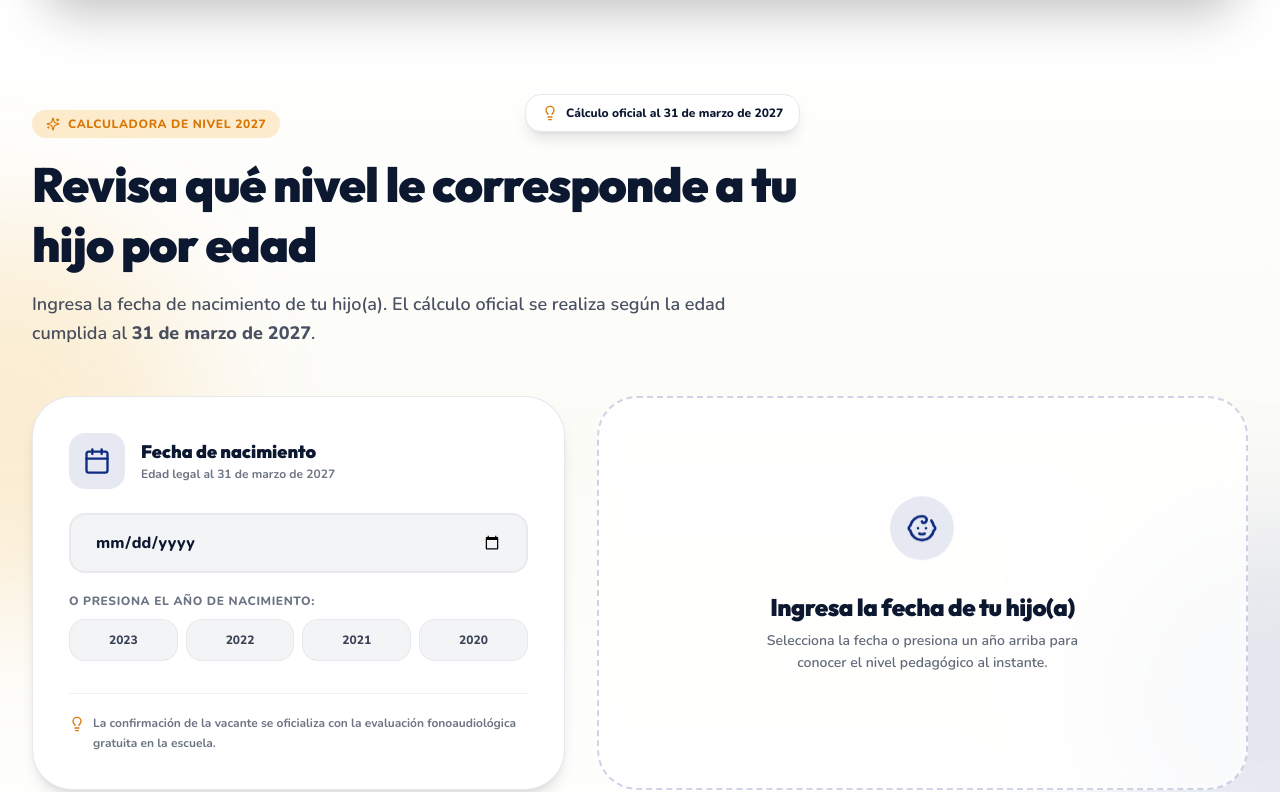
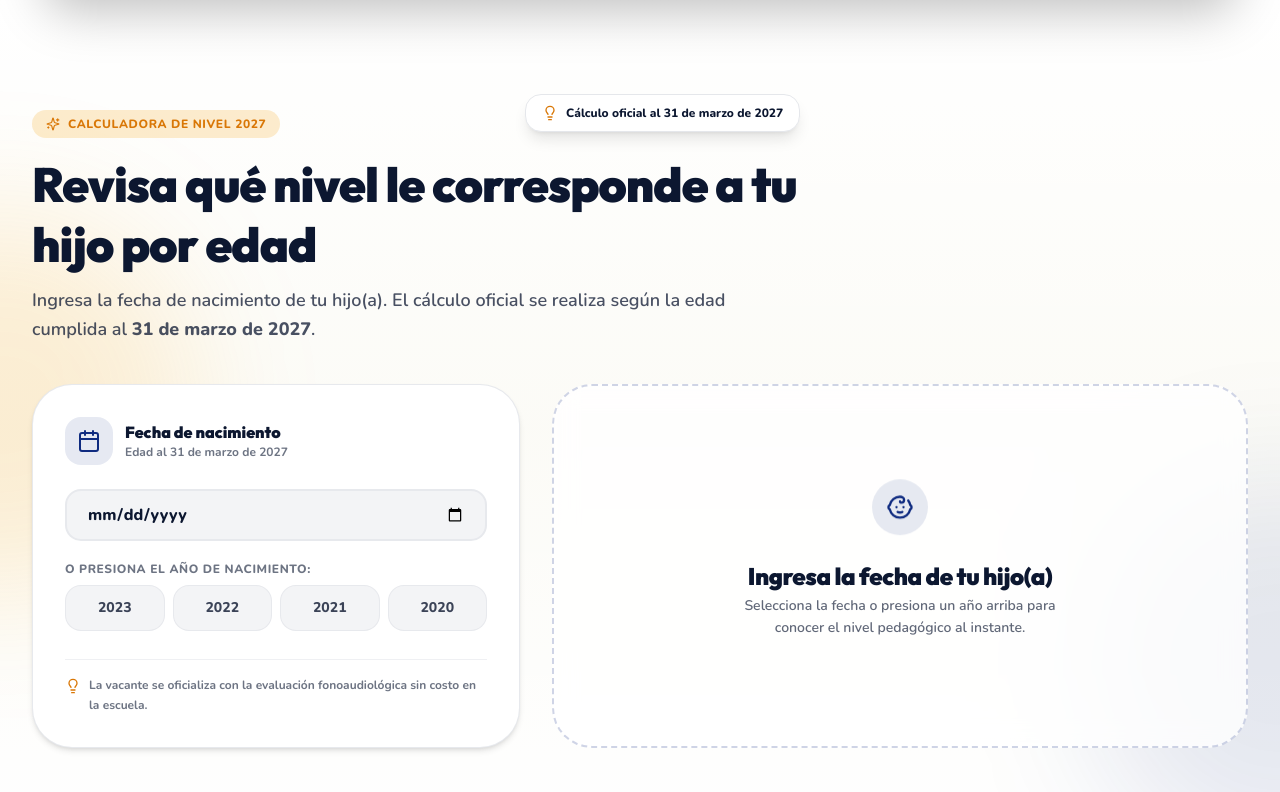
Before and after one commit to barvaro0411/escuelitas_ruth, a Next.js app: page / in a window 1280 px wide. Shown: the part 1494-2286 px from the top of the page. Built offline with nearby package versions, Linux system fonts and the light colour scheme.

Commit message:
fix(ui): solucionar desbordamiento horizontal y ajustar calculadora al 100% en pantallas móviles

```diff
--- a/src/components/sections/AgeCalculator.tsx
+++ b/src/components/sections/AgeCalculator.tsx
@@ -90,7 +90,7 @@ function calculateEligibility(dateStr: string): CalculationResult | null {
   if (age < 3) {
     return {
       status: "too_young",
-      levelName: "Menor de 3 años al 31 de marzo",
+      levelName: "Menor de 3 años",
       icon: Baby,
       description:
         "Al 31 de marzo de 2027 tendrá menos de 3 años. Puedes escribirnos para recibir orientación para los próximos periodos.",
@@ -103,7 +103,7 @@ function calculateEligibility(dateStr: string): CalculationResult | null {
 
   return {
     status: "too_old",
-    levelName: "Edad superior al nivel Kínder",
+    levelName: "Mayor de 5 años 11 meses",
     icon: GraduationCap,
     description:
       "Al 31 de marzo de 2027 tendrá 6 años o más. Podemos orientarte con alternativas para educación básica regular con PIE.",
@@ -128,30 +128,30 @@ export default function AgeCalculator() {
   const whatsappUrl = result ? buildWhatsAppUrl(whatsappMessage) : "#";
 
   return (
-    <section className="relative overflow-hidden border-b border-border bg-gradient-to-b from-white via-surface-yellow/30 to-white py-14 sm:py-20 md:py-28">
-      {/* Elementos decorativos de fondo */}
-      <div className="absolute top-1/4 left-0 h-72 w-72 sm:h-96 sm:w-96 rounded-full bg-brand-yellow/15 blur-3xl -translate-x-1/2 pointer-events-none" />
-      <div className="absolute bottom-0 right-0 h-72 w-72 sm:h-96 sm:w-96 rounded-full bg-primary/10 blur-3xl translate-x-1/2 pointer-events-none" />
+    <section className="relative w-full max-w-full overflow-hidden border-b border-border bg-gradient-to-b from-white via-surface-yellow/30 to-white py-12 sm:py-20 md:py-28">
+      {/* Elementos decorativos de fondo con overflow controlado */}
+      <div className="absolute top-1/4 left-0 h-64 w-64 sm:h-96 sm:w-96 rounded-full bg-brand-yellow/15 blur-3xl -translate-x-1/2 pointer-events-none" />
+      <div className="absolute bottom-0 right-0 h-64 w-64 sm:h-96 sm:w-96 rounded-full bg-primary/10 blur-3xl translate-x-1/2 pointer-events-none" />
 
-      <div className="mx-auto max-w-7xl px-4 sm:px-6 lg:px-8 relative z-10">
+      <div className="mx-auto w-full max-w-7xl px-4 sm:px-6 lg:px-8 relative z-10 box-border">
         {/* Encabezado */}
-        <div className="mb-8 sm:mb-12 max-w-3xl relative">
+        <div className="mb-6 sm:mb-10 max-w-3xl relative">
           <div
             className="absolute -top-4 right-0 hidden lg:inline-flex items-center gap-2 rounded-2xl bg-white border border-border shadow-lg px-4 py-2.5 animate-float"
             style={{ animationDelay: "600ms" }}
           >
-            <Lightbulb className="h-4 w-4 text-brand-yellow-dark" />
+            <Lightbulb className="h-4 w-4 text-brand-yellow-dark shrink-0" />
             <span className="text-xs font-black text-foreground">
               Cálculo oficial al 31 de marzo de 2027
             </span>
           </div>
 
           <div className="inline-flex items-center gap-2 rounded-full bg-brand-yellow/20 px-3.5 py-1.5 text-xs font-black uppercase tracking-wider text-brand-yellow-dark mb-3 sm:mb-4">
-            <Sparkles size={14} />
+            <Sparkles size={14} className="shrink-0" />
             Calculadora de Nivel 2027
           </div>
 
-          <h2 className="mb-3 sm:mb-4 text-2xl sm:text-4xl md:text-5xl font-black tracking-tight text-foreground font-display leading-tight">
+          <h2 className="mb-3 text-2xl sm:text-4xl md:text-5xl font-black tracking-tight text-foreground font-display leading-tight break-words">
             Revisa qué nivel le corresponde a tu hijo por edad
           </h2>
 
@@ -160,29 +160,30 @@ export default function AgeCalculator() {
           </p>
         </div>
 
-        <div className="grid gap-6 sm:gap-8 lg:grid-cols-[0.9fr_1.1fr] items-stretch">
+        {/* Grid de 2 Columnas responsivo */}
+        <div className="grid w-full max-w-full min-w-0 grid-cols-1 lg:grid-cols-12 gap-5 sm:gap-8 items-stretch box-border">
           {/* Panel Izquierdo - Entrada de Fecha */}
-          <div className="rounded-3xl sm:rounded-[2.5rem] border border-border/90 bg-white p-5 sm:p-7 md:p-9 shadow-lg card-hover flex flex-col justify-between">
-            <div>
-              <div className="mb-5 sm:mb-6 flex items-center gap-3 sm:gap-4">
-                <div className="flex h-11 w-11 sm:h-14 sm:w-14 items-center justify-center rounded-2xl bg-primary/10 text-primary shrink-0">
-                  <Calendar className="h-5 w-5 sm:h-7 sm:w-7" />
+          <div className="lg:col-span-5 w-full max-w-full min-w-0 rounded-2xl sm:rounded-3xl md:rounded-[2.5rem] border border-border/90 bg-white p-4 sm:p-6 md:p-8 shadow-md flex flex-col justify-between box-border">
+            <div className="w-full min-w-0">
+              <div className="mb-4 sm:mb-6 flex items-center gap-3">
+                <div className="flex h-10 w-10 sm:h-12 sm:w-12 items-center justify-center rounded-xl sm:rounded-2xl bg-primary/10 text-primary shrink-0">
+                  <Calendar className="h-5 w-5 sm:h-6 sm:w-6" />
                 </div>
-                <div>
+                <div className="min-w-0 flex-1">
                   <label
                     htmlFor="birthdate"
-                    className="block text-base sm:text-lg font-black text-foreground font-display leading-tight"
+                    className="block text-sm sm:text-base font-black text-foreground font-display leading-tight"
                   >
                     Fecha de nacimiento
                   </label>
-                  <p className="text-[11px] sm:text-xs font-bold text-foreground/60 mt-0.5">
-                    Edad legal al 31 de marzo de 2027
+                  <p className="text-[11px] sm:text-xs font-bold text-foreground/60 mt-0.5 truncate">
+                    Edad al 31 de marzo de 2027
                   </p>
                 </div>
               </div>
 
-              {/* Input de Fecha Adaptativo */}
-              <div className="relative mb-5">
+              {/* Input de Fecha Nativo con ancho 100% real */}
+              <div className="w-full min-w-0 mb-4 sm:mb-5">
                 <input
                   id="birthdate"
                   type="date"
@@ -190,16 +191,16 @@ export default function AgeCalculator() {
                   onChange={(event) => setBirthdate(event.target.value)}
                   max="2027-03-31"
                   min="2019-01-01"
-                  className="w-full rounded-2xl border-2 border-border/80 bg-surface-raised px-4 sm:px-6 py-3.5 sm:py-4 text-sm sm:text-base font-black text-foreground outline-none transition-all focus:border-primary focus:bg-white focus:ring-4 focus:ring-primary/10 cursor-pointer"
+                  className="w-full max-w-full min-w-0 box-border rounded-xl sm:rounded-2xl border-2 border-border/80 bg-surface-raised px-3.5 sm:px-5 py-3 text-sm sm:text-base font-black text-foreground outline-none transition-all focus:border-primary focus:bg-white focus:ring-4 focus:ring-primary/10 cursor-pointer"
                 />
               </div>
 
               {/* Botones Rápidos por Año de Nacimiento */}
-              <div>
-                <p className="text-[11px] sm:text-xs font-extrabold uppercase tracking-wider text-foreground/60 mb-2.5">
+              <div className="w-full min-w-0">
+                <p className="text-[11px] sm:text-xs font-extrabold uppercase tracking-wider text-foreground/60 mb-2">
                   O presiona el año de nacimiento:
                 </p>
-                <div className="grid grid-cols-4 gap-1.5 sm:gap-2">
+                <div className="grid grid-cols-4 gap-1.5 sm:gap-2 w-full min-w-0">
                   {[
                     { year: "2023", label: "2023", date: "2023-05-15" },
                     { year: "2022", label: "2022", date: "2022-05-15" },
@@ -210,9 +211,9 @@ export default function AgeCalculator() {
                       key={preset.year}
                       type="button"
                       onClick={() => setBirthdate(preset.date)}
-                      className={`rounded-xl sm:rounded-2xl py-2.5 sm:py-3 px-1 text-xs font-black transition-all text-center ${
+                      className={`min-w-0 w-full rounded-xl sm:rounded-2xl py-2.5 sm:py-3 text-xs sm:text-sm font-black transition-all text-center truncate ${
                         birthdate.startsWith(preset.year)
-                          ? "bg-primary text-white shadow-md shadow-primary/20 scale-[1.03]"
+                          ? "bg-primary text-white shadow-md shadow-primary/20 scale-[1.02]"
                           : "bg-surface-raised border border-border/80 text-foreground/80 hover:bg-primary/10 hover:text-primary active:scale-95"
                       }`}
                     >
@@ -223,20 +224,20 @@ export default function AgeCalculator() {
               </div>
             </div>
 
-            <p className="mt-6 sm:mt-8 flex items-start gap-2 text-[11px] sm:text-xs font-bold leading-relaxed text-foreground/60 border-t border-border/60 pt-4 sm:pt-5">
+            <p className="mt-5 sm:mt-7 flex items-start gap-2 text-[11px] sm:text-xs font-bold leading-relaxed text-foreground/60 border-t border-border/60 pt-3.5 sm:pt-4">
               <Lightbulb className="h-4 w-4 shrink-0 mt-0.5 text-brand-yellow-dark" />
-              La confirmación de la vacante se oficializa con la evaluación fonoaudiológica gratuita en la escuela.
+              <span>La vacante se oficializa con la evaluación fonoaudiológica sin costo en la escuela.</span>
             </p>
           </div>
 
           {/* Panel Derecho - Resultado Animado */}
-          <div aria-live="polite" className="min-h-[220px] sm:min-h-72">
+          <div aria-live="polite" className="lg:col-span-7 w-full max-w-full min-w-0 min-h-[200px] sm:min-h-[260px] flex flex-col justify-stretch">
             {!result ? (
-              <div className="flex h-full min-h-[220px] sm:min-h-72 flex-col items-center justify-center rounded-3xl sm:rounded-[2.5rem] border-2 border-dashed border-primary/20 bg-white/80 backdrop-blur-md p-6 sm:p-8 text-center card-hover">
-                <div className="h-12 w-12 sm:h-16 sm:w-16 rounded-full bg-primary/10 flex items-center justify-center text-primary mb-3 sm:mb-4 animate-bounce">
-                  <Baby className="h-6 w-6 sm:h-8 sm:w-8" />
+              <div className="flex h-full min-h-[200px] sm:min-h-[260px] flex-col items-center justify-center rounded-2xl sm:rounded-3xl md:rounded-[2.5rem] border-2 border-dashed border-primary/20 bg-white/80 backdrop-blur-md p-5 sm:p-8 text-center box-border">
+                <div className="h-11 w-11 sm:h-14 sm:w-14 rounded-full bg-primary/10 flex items-center justify-center text-primary mb-3 animate-bounce shrink-0">
+                  <Baby className="h-6 w-6 sm:h-7 sm:w-7" />
                 </div>
-                <h3 className="mb-1.5 sm:mb-2 text-xl sm:text-2xl font-black text-foreground font-display leading-tight">
+                <h3 className="mb-1 text-lg sm:text-2xl font-black text-foreground font-display leading-tight">
                   Ingresa la fecha de tu hijo(a)
                 </h3>
                 <p className="max-w-xs text-xs sm:text-sm font-semibold text-foreground/65 leading-relaxed">
@@ -244,52 +245,56 @@ export default function AgeCalculator() {
                 </p>
               </div>
             ) : (
-              <div className="relative flex h-full flex-col justify-between rounded-3xl sm:rounded-[2.5rem] border-2 border-primary/20 bg-white p-5 sm:p-7 md:p-9 shadow-xl hover:shadow-2xl transition-all overflow-hidden">
+              <div className="relative flex h-full w-full max-w-full min-w-0 flex-col justify-between rounded-2xl sm:rounded-3xl md:rounded-[2.5rem] border-2 border-primary/20 bg-white p-4 sm:p-6 md:p-8 shadow-xl transition-all overflow-hidden box-border">
                 <div
-                  className={`absolute top-0 inset-x-0 h-2.5 ${
+                  className={`absolute top-0 inset-x-0 h-2 ${
                     result.status === "eligible"
                       ? "bg-gradient-to-r from-emerald-500 via-emerald-400 to-secondary"
                       : "bg-gradient-to-r from-amber-500 via-amber-400 to-brand-yellow"
                   }`}
                 />
-                <div>
-                  <div className="mb-4 sm:mb-6 flex flex-wrap items-center justify-between gap-2.5">
-                    <div className="flex h-11 w-11 sm:h-14 sm:w-14 items-center justify-center rounded-2xl bg-primary/10 text-primary shrink-0">
-                      <result.icon className="h-6 w-6 sm:h-7 sm:w-7" />
+                <div className="w-full min-w-0">
+                  <div className="mb-3.5 sm:mb-5 flex flex-col sm:flex-row sm:items-center justify-between gap-2.5">
+                    <div className="flex items-center gap-2.5">
+                      <div className="flex h-10 w-10 sm:h-12 sm:w-12 items-center justify-center rounded-xl sm:rounded-2xl bg-primary/10 text-primary shrink-0">
+                        <result.icon className="h-5 w-5 sm:h-6 sm:w-6" />
+                      </div>
+                      <span className="text-xs font-black text-foreground/60 sm:hidden">Resultado:</span>
                     </div>
+
                     <span
-                      className={`rounded-full px-3 sm:px-4 py-1 sm:py-1.5 text-[11px] sm:text-xs font-black uppercase tracking-wider text-center ${
+                      className={`inline-flex items-center justify-center rounded-full px-3 py-1 text-[11px] sm:text-xs font-black uppercase tracking-wider text-center w-full sm:w-auto ${
                         result.status === "eligible"
                           ? "bg-emerald-100 text-emerald-800 border border-emerald-300"
                           : "bg-amber-100 text-amber-900 border border-amber-300"
                       }`}
                     >
                       {result.status === "eligible"
-                        ? "Cumple Requisitos de Ingreso"
-                        : "Requiere Orientación Especial"}
+                        ? "Cumple Requisitos"
+                        : "Orientación Especial"}
                     </span>
                   </div>
 
-                  <h3 className="mb-2 sm:mb-3 text-2xl sm:text-3xl font-black text-foreground leading-tight font-display">
+                  <h3 className="mb-2 text-xl sm:text-2xl md:text-3xl font-black text-foreground leading-tight font-display break-words">
                     {result.levelName}
                   </h3>
 
-                  <p className="mb-4 sm:mb-6 text-xs sm:text-sm md:text-base font-semibold leading-relaxed text-foreground/75">
+                  <p className="mb-3.5 sm:mb-5 text-xs sm:text-sm md:text-base font-semibold leading-relaxed text-foreground/75">
                     {result.description}
                   </p>
 
-                  <ul className="space-y-2.5 sm:space-y-3 mb-5 sm:mb-6">
+                  <ul className="space-y-2 sm:space-y-2.5 mb-4 sm:mb-6">
                     {result.bulletPoints.map((point) => (
                       <li
                         key={point}
-                        className="flex items-start gap-2.5 text-xs sm:text-sm font-bold text-foreground/85 leading-snug"
+                        className="flex items-start gap-2 text-xs sm:text-sm font-bold text-foreground/85 leading-snug"
                       >
                         {result.status === "eligible" ? (
-                          <CheckCircle2 className="mt-0.5 h-4 w-4 sm:h-5 sm:w-5 shrink-0 text-emerald-600" />
+                          <CheckCircle2 className="mt-0.5 h-4 w-4 shrink-0 text-emerald-600" />
                         ) : (
-                          <AlertCircle className="mt-0.5 h-4 w-4 sm:h-5 sm:w-5 shrink-0 text-amber-600" />
+                          <AlertCircle className="mt-0.5 h-4 w-4 shrink-0 text-amber-600" />
                         )}
-                        <span>{point}</span>
+                        <span className="break-words">{point}</span>
                       </li>
                     ))}
                   </ul>
@@ -299,10 +304,10 @@ export default function AgeCalculator() {
                   href={whatsappUrl}
                   target="_blank"
                   rel="noopener noreferrer"
-                  className="mt-4 sm:mt-6 inline-flex w-full items-center justify-center gap-2 rounded-2xl bg-brand-yellow px-4 sm:px-8 py-3.5 sm:py-4.5 text-xs sm:text-sm md:text-base font-black text-primary-dark shadow-xl shadow-brand-yellow/25 transition-all hover:bg-brand-yellow-light active:scale-95 text-center leading-snug"
+                  className="mt-3 sm:mt-5 flex w-full max-w-full min-w-0 items-center justify-center gap-2 rounded-xl sm:rounded-2xl bg-brand-yellow px-3 sm:px-6 py-3.5 sm:py-4 font-black text-primary-dark shadow-xl shadow-brand-yellow/25 transition-all hover:bg-brand-yellow-light active:scale-95 text-center box-border"
                 >
                   <MessageCircle className="h-5 w-5 shrink-0" />
-                  <span>
+                  <span className="text-xs sm:text-sm md:text-base leading-snug break-words">
                     {result.status === "eligible"
                       ? "Agendar Evaluación Fonoaudiológica Gratis"
                       : "Pedir Orientación por WhatsApp"}
```
